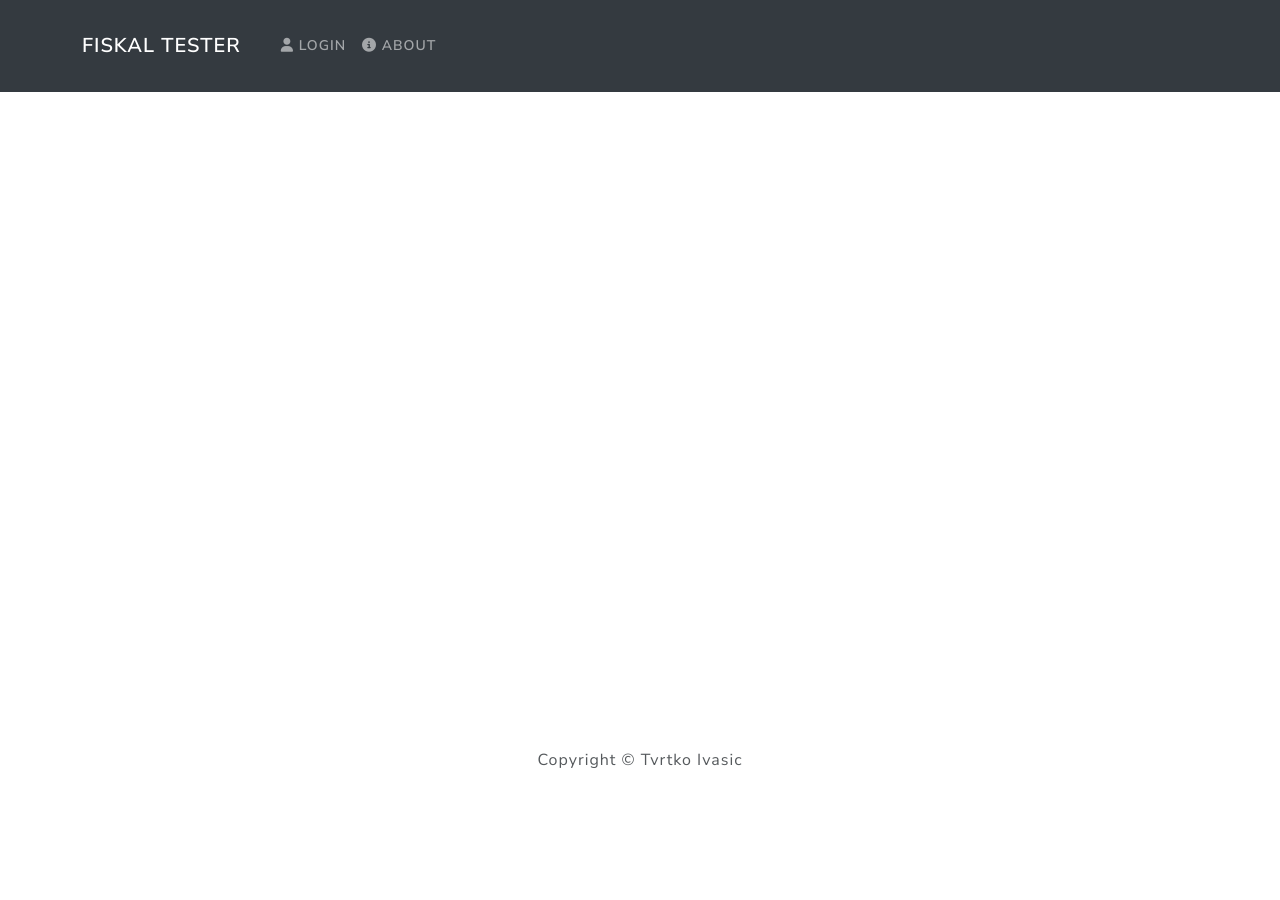
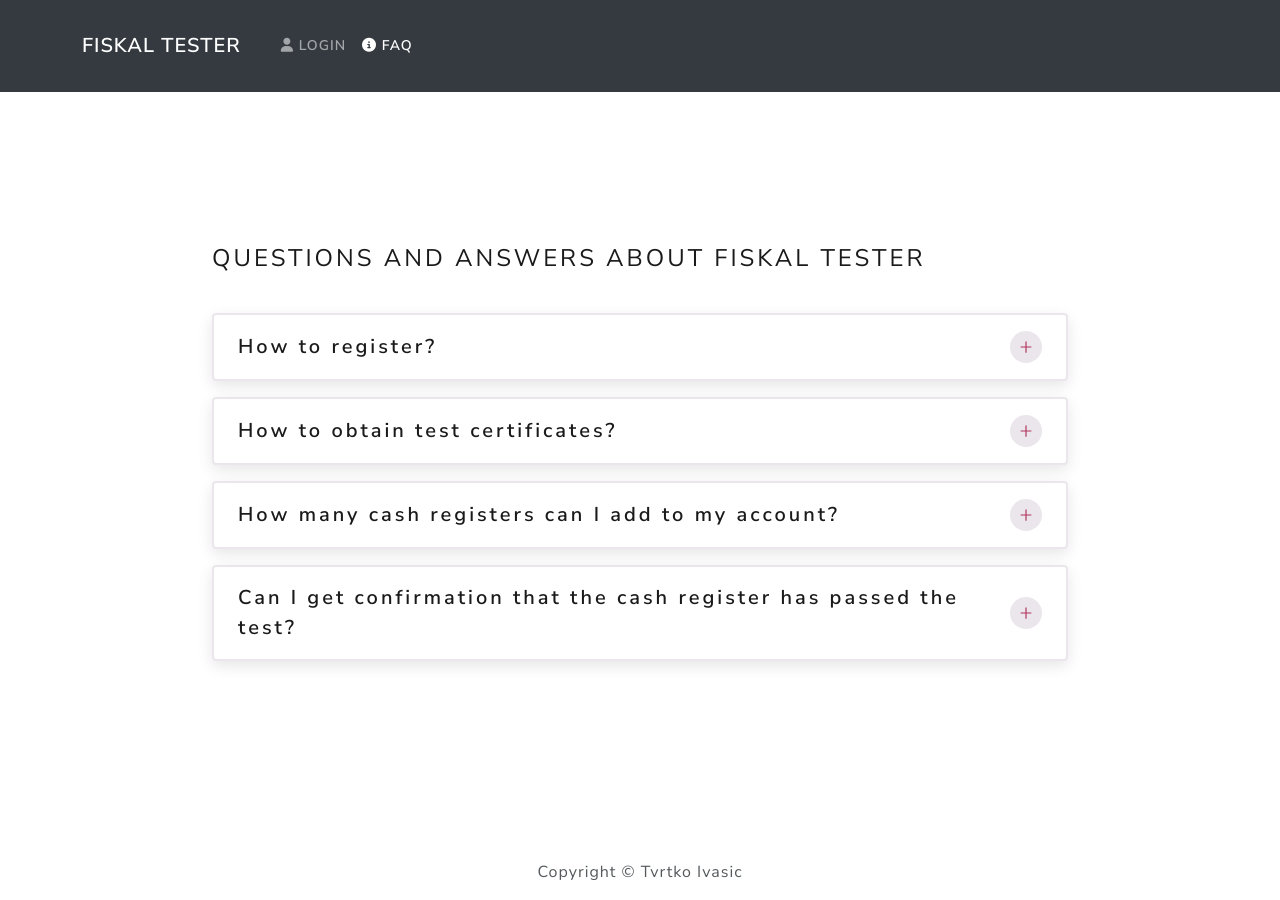
Before and after one commit to tvrda34/FiskalTester, a React (Create React App) app in the folder frontend/: page /faq in a window 1280 px wide. Before the commit the page ends 800 px from the top, so only its background shows below. Built offline with nearby package versions, Linux system fonts and the light colour scheme.

Commit message:
faq screen & some refactoring

```diff
--- a/frontend/package.json
+++ b/frontend/package.json
@@ -13,6 +13,7 @@
     "react": "^18.0.0",
     "react-bootstrap": "^2.3.0",
     "react-dom": "^18.0.0",
+    "react-icons": "^4.3.1",
     "react-redux": "^8.0.0",
     "react-router-bootstrap": "^0.26.1",
     "react-router-dom": "^6.3.0",
--- a/frontend/src/App.js
+++ b/frontend/src/App.js
@@ -5,7 +5,6 @@
 import Footer from './components/Footer'
 
 import HomeScreen from './screens/HomeScreen'
-import About from './screens/About'
 import LoginScreen from './screens/LoginScreen'
 import RegisterScreen from './screens/RegisterScreen'
 import ProfileScreen from './screens/ProfileScreen'
@@ -13,6 +12,7 @@
 import CashRegisterEditScreen from './screens/CashRegisterEditScreen';
 import VerifyAccountScreen from './screens/VerifyAccountScreen';
 import EmailVerifyScreen from './screens/EmailVerifyScreen';
+import FAQScreen from './screens/FAQScreen';
 
 function App() {
   return (
@@ -23,7 +23,7 @@
               <Routes>
                   {" "}
                   <Route path="/" element={<HomeScreen />} exact />
-                  <Route path="/about" element={<About />} exact/>
+                  <Route path="/faq" element={<FAQScreen />} exact/>
                   <Route path="/login" element={<LoginScreen />} />
                   <Route path='/register' element={<RegisterScreen />} />
                   <Route path='/profile' element={<ProfileScreen />} />
--- a/frontend/src/components/Header.js
+++ b/frontend/src/components/Header.js
@@ -45,8 +45,8 @@
                     </LinkContainer>
                     )}
 
-                    <LinkContainer to="/about">
-                          <Nav.Link href="/about"><i className="fas fa-info-circle"/> ABOUT</Nav.Link>
+                    <LinkContainer to="/faq">
+                          <Nav.Link href="/faq"><i className="fas fa-info-circle"/> FAQ</Nav.Link>
                     </LinkContainer>
                   </Nav>
                 </Navbar.Collapse>
--- /dev/null
+++ b/frontend/src/components/Question.js
@@ -0,0 +1,22 @@
+import React, { useState } from 'react'
+import { AiOutlineMinus, AiOutlinePlus } from 'react-icons/ai'
+
+const Question = ({ title, info }) => {
+  const [expanded, setExpanded] = useState(false)
+
+  return (
+    <article className='question'>
+      <header>
+        <h4 onClick={() => setExpanded(!expanded)} className='question-title'>
+          {title}
+        </h4>
+        <button className='btnq' onClick={() => setExpanded(!expanded)}>
+          {expanded ? <AiOutlineMinus /> : <AiOutlinePlus />}
+        </button>
+      </header>
+      {expanded && <p>{info}</p>}
+    </article>
+  )
+}
+
+export default Question
--- /dev/null
+++ b/frontend/src/data.js
@@ -0,0 +1,27 @@
+const questions = [
+    {
+      id: 1,
+      title: 'How to register?',
+      info:
+        'You can register on register page. You will need to have a valid email in order to verify your account.',
+    },
+    {
+      id: 2,
+      title: 'How to obtain test certificates?',
+      info:
+        'Once you register you will be able to download the certificates on your profile.',
+    },
+    {
+      id: 3,
+      title: 'How many cash registers can I add to my account?',
+      info:
+        'You can add as many cash registers as you want.',
+    },
+    {
+      id: 4,
+      title: 'Can I get confirmation that the cash register has passed the test?',
+      info:
+        'That functionality will be available soon',
+    },
+  ]
+  export default questions
--- a/frontend/src/index.css
+++ b/frontend/src/index.css
@@ -55,3 +55,210 @@
   font-size: 2.5vw;
 }
 }
+
+:root {
+  /* dark shades of primary color*/
+  --clr-primary-1: hsl(205, 86%, 17%);
+  --clr-primary-2: hsl(205, 77%, 27%);
+  --clr-primary-3: hsl(205, 72%, 37%);
+  --clr-primary-4: hsl(205, 63%, 48%);
+  /* primary/main color */
+  --clr-primary-5: hsl(205, 78%, 60%);
+  /* lighter shades of primary color */
+  --clr-primary-6: hsl(205, 89%, 70%);
+  --clr-primary-7: hsl(205, 90%, 76%);
+  --clr-primary-8: hsl(205, 86%, 81%);
+  --clr-primary-9: hsl(205, 90%, 88%);
+  --clr-primary-10: hsl(205, 100%, 96%);
+  /* darkest grey - used for headings */
+  --clr-grey-1: hsl(209, 61%, 16%);
+  --clr-grey-2: hsl(211, 39%, 23%);
+  --clr-grey-3: hsl(209, 34%, 30%);
+  --clr-grey-4: hsl(209, 28%, 39%);
+  /* grey used for paragraphs */
+  --clr-grey-5: hsl(210, 22%, 49%);
+  --clr-grey-6: hsl(209, 23%, 60%);
+  --clr-grey-7: hsl(211, 27%, 70%);
+  --clr-grey-8: hsl(210, 31%, 80%);
+  --clr-grey-9: hsl(212, 33%, 89%);
+  --clr-grey-10: hsl(210, 36%, 96%);
+  --clr-white: #fff;
+  --clr-purple: #4b145b;
+  --clr-red-special: #b4345c;
+  --clr-grey-special: #eae6eb;
+  --clr-red-dark: hsl(360, 67%, 44%);
+  --clr-red-light: hsl(360, 71%, 66%);
+  --clr-green-dark: hsl(125, 67%, 44%);
+  --clr-green-light: hsl(125, 71%, 66%);
+  --clr-black: #222;
+  --transition: all 0.3s linear;
+  --spacing: 0.1rem;
+  --radius: 0.25rem;
+  --light-shadow: 0 5px 15px rgba(0, 0, 0, 0.1);
+  --dark-shadow: 0 5px 15px rgba(0, 0, 0, 0.2);
+  --max-width: 1170px;
+  --fixed-width: 920px;
+}
+/*
+===============
+Global Styles
+===============
+*/
+
+*,
+::after,
+::before {
+  margin: 0;
+  padding: 0;
+  box-sizing: border-box;
+}
+body {
+  font-family: -apple-system, BlinkMacSystemFont, 'Segoe UI', Roboto, Oxygen,
+    Ubuntu, Cantarell, 'Open Sans', 'Helvetica Neue', sans-serif;
+  background: var(--clr-purple);
+  color: var(--clr-grey-1);
+  line-height: 1.5;
+  font-size: 0.875rem;
+}
+ul {
+  list-style-type: none;
+}
+a {
+  text-decoration: none;
+}
+h1,
+h2,
+h3,
+h4 {
+  letter-spacing: var(--spacing);
+  text-transform: capitalize;
+  line-height: 1.25;
+  margin-bottom: 0.75rem;
+}
+h1 {
+  font-size: 3rem;
+}
+h2 {
+  font-size: 2rem;
+}
+h3 {
+  font-size: 1.25rem;
+}
+h4 {
+  font-size: 0.875rem;
+}
+p {
+  margin-bottom: 1.25rem;
+  color: var(--clr-grey-5);
+}
+@media screen and (min-width: 800px) {
+  h1 {
+    font-size: 4rem;
+  }
+  h2 {
+    font-size: 2.5rem;
+  }
+  h3 {
+    font-size: 1.75rem;
+  }
+  h4 {
+    font-size: 1rem;
+  }
+  body {
+    font-size: 1rem;
+  }
+  h1,
+  h2,
+  h3,
+  h4 {
+    line-height: 1;
+  }
+}
+/*  global classes */
+
+/* section */
+.section {
+  width: 90vw;
+  margin: 0 auto;
+  max-width: var(--max-width);
+}
+
+@media screen and (min-width: 992px) {
+  .section {
+    width: 95vw;
+  }
+}
+
+/*
+===============
+Questions
+===============
+*/
+
+mainq {
+  min-height: 100vh;
+  /* using flex because of better browser support */
+  display: flex;
+  justify-content: center;
+  align-items: center;
+}
+
+.containerq {
+  width: 90vw;
+  margin: 5rem auto;
+  background: var(--clr-white);
+  border-radius: var(--radius);
+  padding: 2.5rem 2rem;
+  max-width: var(--fixed-width);
+  display: grid;
+  gap: 1rem 2rem;
+}
+.containerq h3 {
+  line-height: 1.2;
+  font-weight: 500;
+}
+
+.question {
+  padding: 1rem 1.5rem;
+  border: 2px solid var(--clr-grey-special);
+  margin-bottom: 1rem;
+  border-radius: var(--radius);
+  box-shadow: var(--light-shadow);
+}
+.question h4 {
+  text-transform: none;
+  line-height: 1.5;
+}
+.question p {
+  color: var(--clr-grey-3);
+  margin-bottom: 0;
+  margin-top: 0.5rem;
+}
+.question header {
+  display: flex;
+  justify-content: space-between;
+  align-items: center;
+}
+.question header h4 {
+  margin-bottom: 0;
+}
+.btnq {
+  background: transparent;
+  border-color: transparent;
+  width: 2rem;
+  height: 2rem;
+  background: var(--clr-grey-special);
+  display: flex;
+  align-items: center;
+  justify-content: center;
+  border-radius: 50%;
+  color: var(--clr-red-special);
+  cursor: pointer;
+  margin-left: 1rem;
+  align-self: center;
+  min-width: 2rem;
+}
+
+.question-title {
+  cursor: pointer;
+}
--- /dev/null
+++ b/frontend/src/screens/FAQScreen.js
@@ -0,0 +1,22 @@
+import React, { useState } from 'react'
+import data from '../data'
+import SingleQuestion from '../components/Question'
+
+
+export default function FAQScreen() {
+
+    const [questions] = useState(data)
+
+    return (
+      <main>
+      <div className='containerq'>
+        <h3>questions and answers about fiskal tester</h3>
+        <section className='info'>
+          {questions.map((question) => (
+            <SingleQuestion key={question.id} {...question} />
+          ))}
+        </section>
+      </div>
+    </main>
+    )
+  }
--- a/frontend/src/screens/HomeScreen.js
+++ b/frontend/src/screens/HomeScreen.js
@@ -1,22 +1,10 @@
-import React, {useState, useEffect } from 'react'
+import React from 'react'
 import { Row } from 'react-bootstrap'
-import axios from 'axios'
 import HomeCarousel from '../components/HomeCarousel'
 import About from '../components/About'
 
 
 function HomeScreen() {
-  const [registers, setRegisters] = useState([])
-
-  useEffect(() => {
-
-    async function fetchRegisters(){
-      const { data } = await axios.get('/api/registers')
-      setRegisters(data)
-    }
-
-    fetchRegisters()
-  }, [])
 
   return (
     <div>
```
Also changed, not shown: frontend/src/screens/About.js (deleted, +0 -24 lines), frontend/src/components/About.js (line endings or trailing spaces), 1 other file (tests, documents, lock files or other folders).
